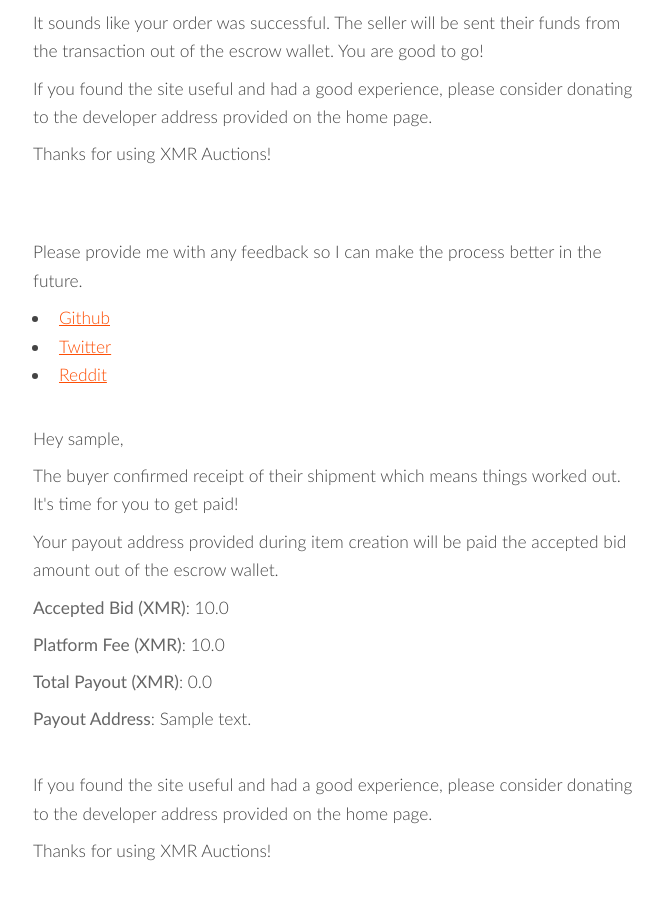
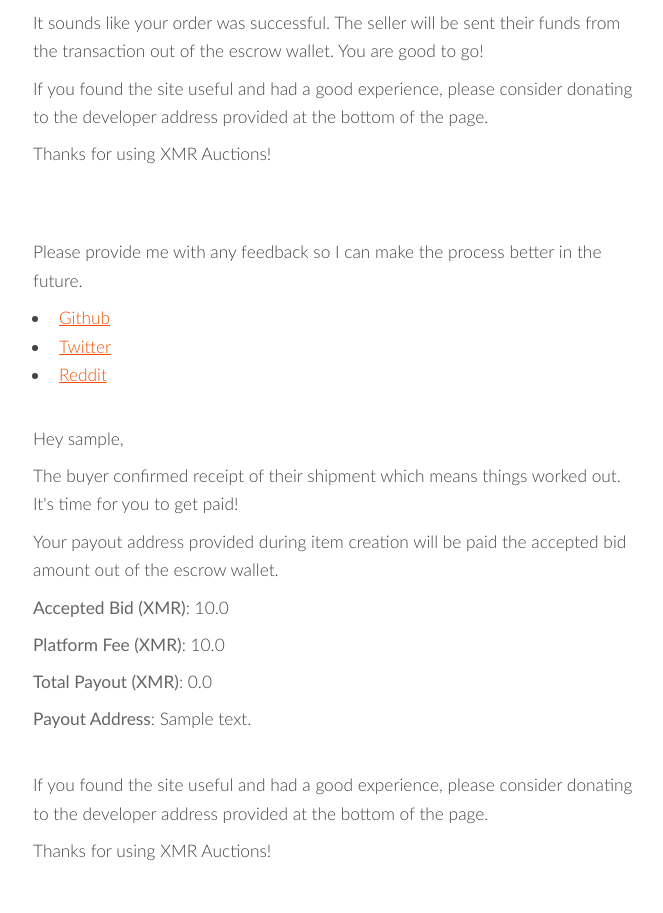
Before and after one commit to lalanza808/xmrauctions, a Django app: page /sales/1/ in a window 1280 px wide. Shown: the part 256-1169 px from the top of the page, without its empty margins (307-970 px from the left). Run offline with Django 3.2, Linux system fonts and the light colour scheme; a user stored in the database is signed in; tables that the repository leaves empty hold one stand-in row (values such as "Sample post"); parts of the project's set-up code (start-up, migrations or seed data) failed here and were passed over; some libraries are stand-ins or nearby versions.

Commit message:
fix words

```diff
--- a/web/templates/sales/get_sale.html
+++ b/web/templates/sales/get_sale.html
@@ -63,7 +63,7 @@
       {% elif sale.item_received %}
       <p class="sale-info">Hey {{ sale.bid.bidder.username }},</p>
       <p class="sale-info">It sounds like your order was successful. The seller will be sent their funds from the transaction out of the escrow wallet. You are good to go!</p>
-      <p class="sale-info">If you found the site useful and had a good experience, please consider donating to the developer address provided on the home page.</p>
+      <p class="sale-info">If you found the site useful and had a good experience, please consider donating to the developer address provided at the bottom of the page.</p>
       <p class="sale-info">Thanks for using {{ site_meta.name }}!</p>
       <hr>
       <p class="sale-info">Please provide me with any feedback so I can make the process better in the future.</p>
@@ -122,7 +122,7 @@
       <p class="sale-info"><strong>Total Payout (XMR)</strong>:  {{ total_seller_payout }}</p>
       <p class="sale-info"><strong>Payout Address</strong>: {{ sale.item.payout_address }}</p>
       <br>
-      <p class="sale-info">If you found the site useful and had a good experience, please consider donating to the developer address provided on the home page.</p>
+      <p class="sale-info">If you found the site useful and had a good experience, please consider donating to the developer address provided at the bottom of the page.</p>
       <p class="sale-info">Thanks for using {{ site_meta.name }}!</p>
       <hr>
       <p class="sale-info">Please provide me with any feedback so I can make the process better in the future.</p>
```
